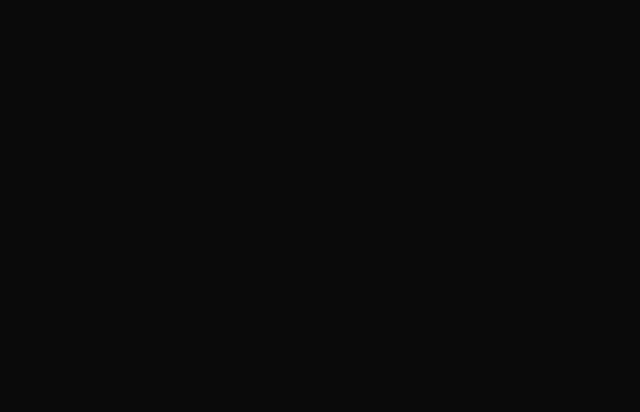
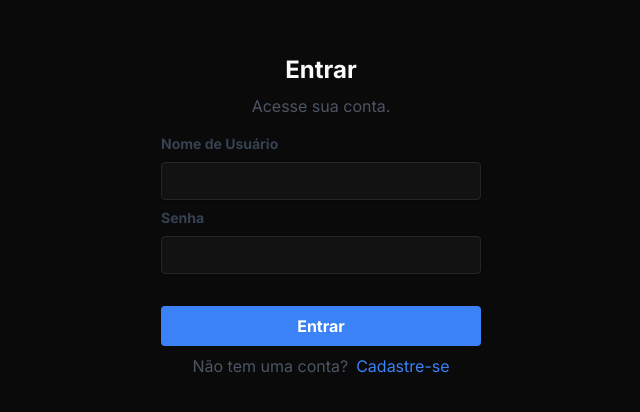
Before and after one commit to MatFernandex/trabalho-bd2, a Next.js app in the folder client/: page /auth/login in a window 1280 px wide. Shown: the part 184-596 px from the top of the page, without its empty margins (319-959 px from the left). Built offline with nearby package versions, Linux system fonts and the light colour scheme.

Commit message:
feat: add login page component

```diff
--- a/client/src/app/auth/login/page.tsx
+++ b/client/src/app/auth/login/page.tsx
@@ -1,3 +1,4 @@
+import { Form } from '@/components/Login/Form'
 import { type Metadata } from 'next'
 
 export const metadata: Metadata = {
@@ -5,5 +6,5 @@ export const metadata: Metadata = {
 }
 
 export default function Login() {
-  return <></>
+  return <Form />
 }
--- /dev/null
+++ b/client/src/components/Login/Form.tsx
@@ -0,0 +1,91 @@
+'use client'
+
+import { useFormik } from 'formik'
+import { type FC, useCallback } from 'react'
+import * as Yup from 'yup'
+
+interface FormValues {
+  username: string
+  password: string
+}
+
+interface FormInputProps {
+  id: keyof FormValues
+  label: string
+  formik: ReturnType<typeof useFormik<FormValues>>
+  type?: 'text' | 'password'
+}
+
+const validationSchema = Yup.object({
+  username: Yup.string()
+    .required('O nome de usuário é obrigatório.')
+    .matches(/^[a-zA-Z0-9]*$/, 'O nome de usuário deve conter apenas caracteres alfanuméricos.')
+    .transform((value) => value.toLowerCase()),
+  password: Yup.string()
+    .required('A senha é obrigatória.')
+    .max(50, 'A senha não pode ter mais que 50 caracteres.')
+    .min(6, 'A senha deve ter pelo menos 6 caracteres.'),
+})
+
+const FormInput: FC<FormInputProps> = ({ id, label, formik, type = 'text' }) => (
+  <>
+    <label htmlFor={id} className="block text-gray-700 text-sm font-bold">
+      {label}
+    </label>
+    <input
+      type={type}
+      id={id}
+      {...formik.getFieldProps(id)}
+      className="shadow appearance-none border rounded w-full py-2 px-3 text-gray-700 leading-tight focus:outline-none focus:shadow-outline"
+    />
+    {formik.touched[id] && formik.errors[id] && (
+      <div className="text-red-500 text-xs italic">
+        {typeof formik.errors[id] === 'string' ? formik.errors[id] : ''}
+      </div>
+    )}
+  </>
+)
+
+const Form = () => {
+  const onSubmit = useCallback((values: FormValues) => {
+    console.log(values)
+  }, [])
+
+  const formik = useFormik<FormValues>({
+    initialValues: {
+      username: '',
+      password: '',
+    },
+    validationSchema,
+    onSubmit,
+  })
+
+  return (
+    <div className="flex flex-col justify-center items-center h-screen">
+      <h2 className="text-2xl font-bold mb-2">Entrar</h2>
+      <p className="mb-4 text-gray-600">Acesse sua conta.</p>
+      <form onSubmit={formik.handleSubmit} className="w-full max-w-xs">
+        <div className="flex flex-col gap-y-2">
+          <FormInput id="username" label="Nome de Usuário" formik={formik} />
+          <FormInput id="password" label="Senha" formik={formik} type="password" />
+        </div>
+        <div className="flex items-center justify-between mt-8 mb-2">
+          <button
+            type="submit"
+            className="bg-blue-500 hover:bg-blue-700 text-white font-bold py-2 px-4 rounded focus:outline-none focus:shadow-outline w-full"
+          >
+            Entrar
+          </button>
+        </div>
+        <p className="text-center text-gray-600">
+          Não tem uma conta?
+          <a href="/auth/register" className="text-blue-500 hover:text-blue-700 ml-2">
+            Cadastre-se
+          </a>
+        </p>
+      </form>
+    </div>
+  )
+}
+
+export { Form }
```
